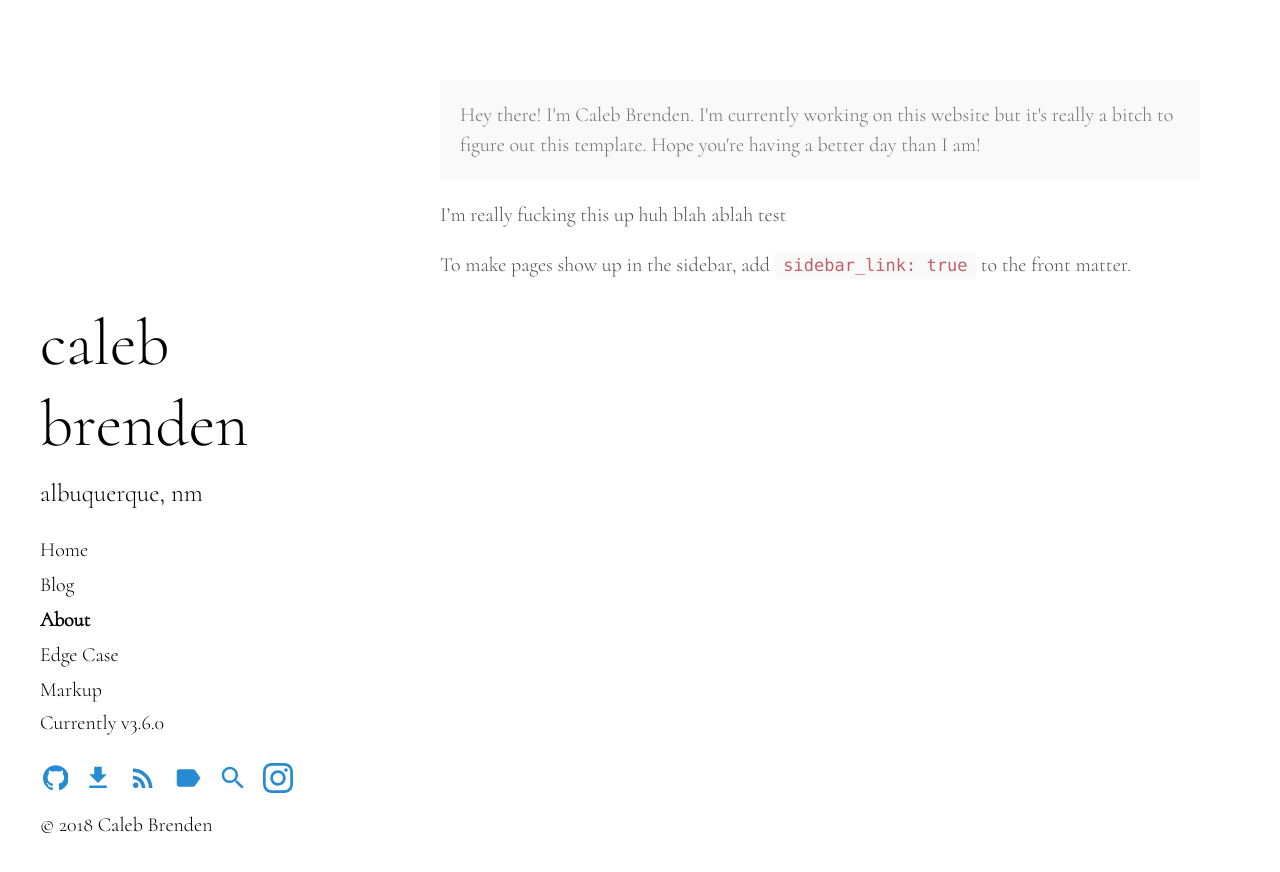
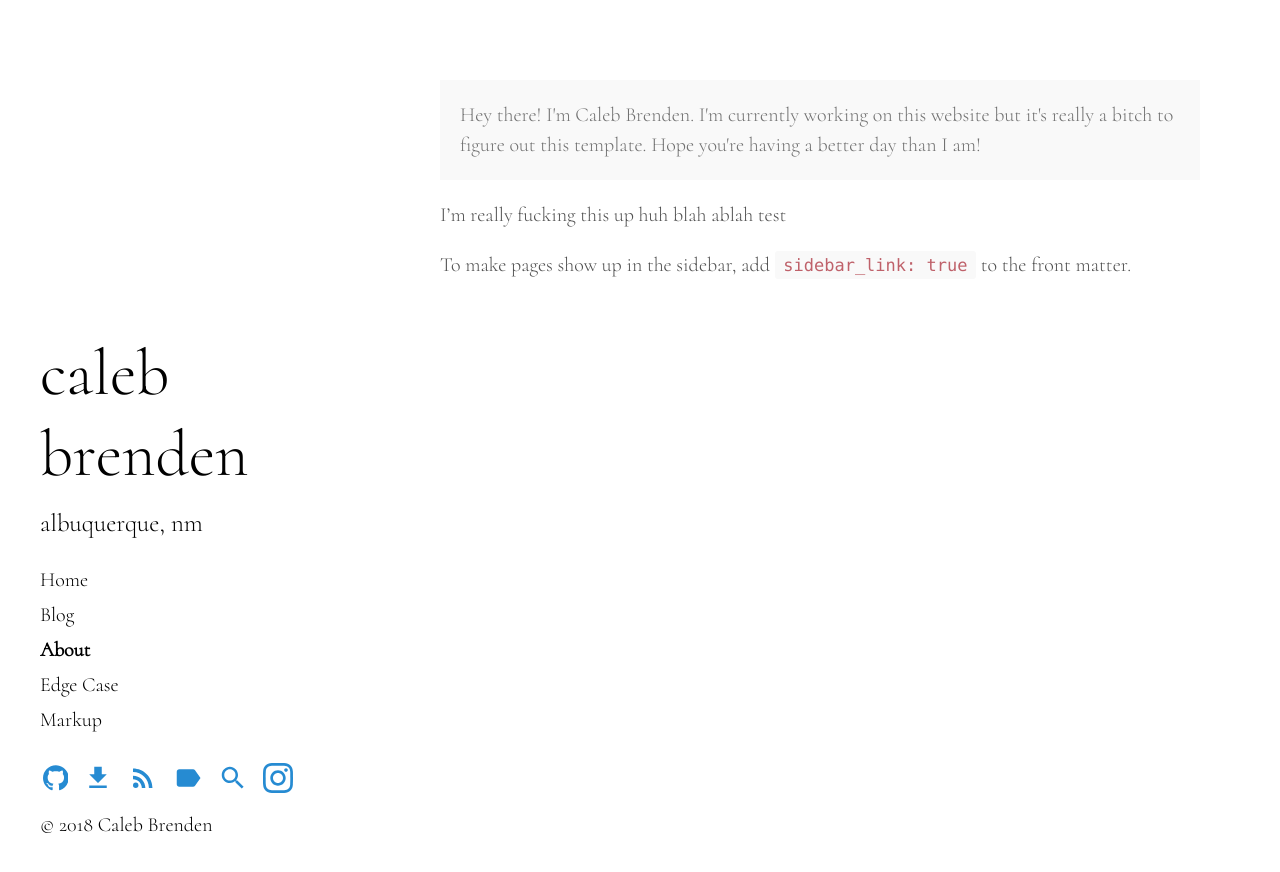
Before and after one commit to calebbrenden/my-site, a Jekyll site: the page built from about.md, in a window 1280 px wide. Shown: the top 872 px of the page. Built offline with Jekyll 4.4.1, drawn with Linux system fonts in a browser that asks for light colours.

Commit message:
removed hydeout version
commented out version display on sidebar.html

```diff
--- a/_includes/sidebar.html
+++ b/_includes/sidebar.html
@@ -12,9 +12,9 @@
   </header>
   {% include sidebar-nav-links.html %}
 
-  {% if site.version %}
+  <!--{% if site.version %}
     <span class="site-version">Currently v{{ site.version }}</span>
-  {% endif %}
+  {% endif %}-->
 
   {% include sidebar-icon-links.html %}
   {% include copyright.html %}
```
Also changed, not shown: 1 other file.
